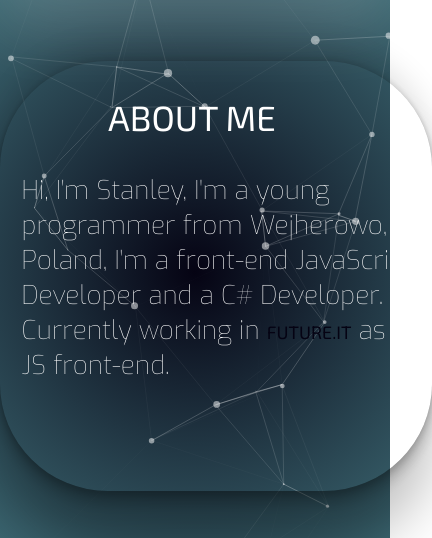
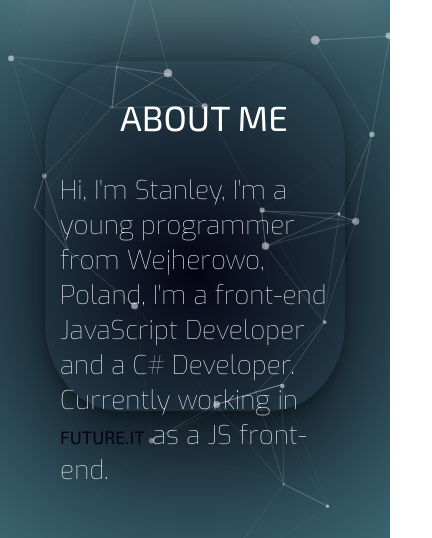
Before and after one commit to staaaa/staaaa.github.io, a plain HTML site: page index.html in a window 390 px wide. Shown: the part 150-688 px from the top of the page, 432 px wide, since content can reach past the window. Drawn offline with nearby package versions, Linux system fonts and the light colour scheme.

Commit message:
lessggogog

```diff
--- a/style/breakpoints.css
+++ b/style/breakpoints.css
@@ -3,7 +3,7 @@
         font-size:100% !important;
     }
     .image{
-        min-width:90vw;
+        min-width:75vw;
     }
     .image img{
         width:100%;
@@ -11,6 +11,10 @@
     }
     li, a{
         font-size:18px;
+    }
+    .t1, .t2, .t3{
+        min-width: 300px !important;
+        min-height: 350px !important;
     }
     .t2{
         top:160vh !important;
```
